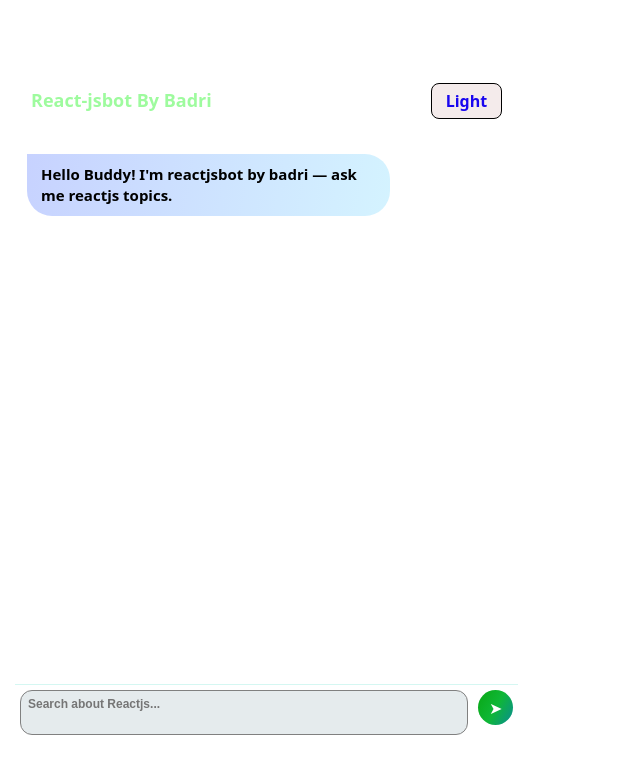
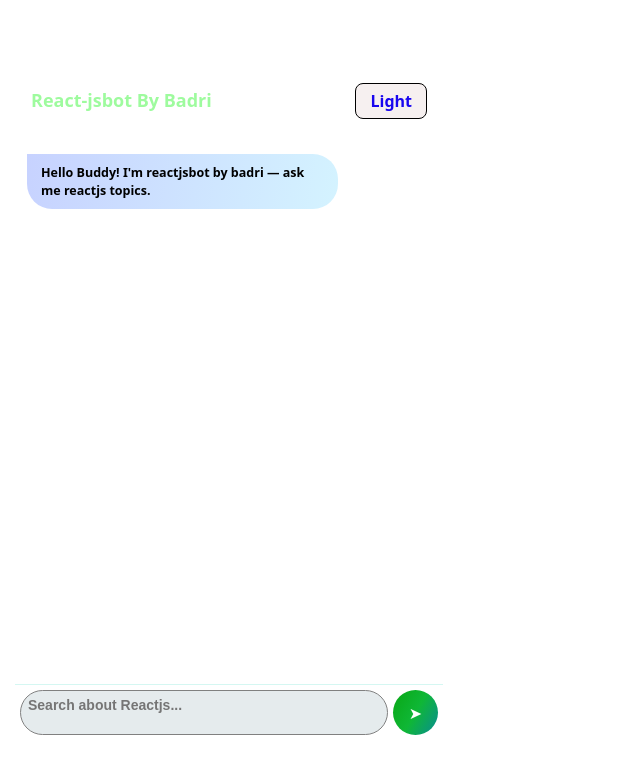
Before and after one commit to badrinathbadri1/reactjs-chatbot-by-badri, a React (Vite) app: page / in a window 1280 px wide. Shown: the top 774 px of the page, without its empty margins (0-640 px from the left). Built offline with nearby package versions, Linux system fonts and the light colour scheme.

Commit message:
UI alignment, layout fix

```diff
--- a/src/PhysicsBotByBadri.css
+++ b/src/PhysicsBotByBadri.css
@@ -61,7 +61,7 @@ body.dark {
   padding: 6px 14px;
   border: none;
   border-radius: 8px;
-  background-color: rgba(244, 235, 235, 1);
+  background-color: rgb(246, 240, 240);
   border:1.2px solid black;
   color:rgb(25, 6, 239);
   font-weight: bold;
@@ -100,6 +100,7 @@ body.dark {
   font-weight:700;
   border-radius: 25px 0px  25px 25px;
   transition:all 0.5s ease-in-out ;
+  font-size: 12.5px;
 }
 
 .message.bot {
@@ -111,6 +112,7 @@ body.dark {
   font-weight:bolder;
   border-radius: 0px 25px  25px 25px;
   transition:all 0.5s ease-in-out ;
+  font-size: 12.5px;
 
 
 
@@ -120,7 +122,7 @@ body.dark {
 /* Input area */
 .input-area {
   display: flex;
-  gap: 10px;
+  gap:5px;
   padding:5px;
   background-color:rgba(0, 0, 0, 0.0);
   border-top: 1px solid rgba(45, 213, 188, 0.2);
@@ -132,9 +134,9 @@ body.dark {
   flex: 1;
   resize: none;
   padding:7px;
-  border-radius:12px;
+  border-radius:25px;
   border: 1px solid #bbb;
-  font-size: 12px;
+  font-size: 14px;
   line-height: 1;
   background-color:rgba(227, 233, 235, 0.9);
   border:1px solid grey;
@@ -146,8 +148,8 @@ body.dark {
 
 .input-area button {
   padding: 0px 10px 0px 10px;
-  height:35px;
-  width:35px;
+  height:45px;
+  width:45px;
   border: none;
   border-radius:100px;
   background: linear-gradient(120deg,#09a714, #0fb736, #098d94);
@@ -158,7 +160,7 @@ body.dark {
 }
 
 .input-area button:hover {
-  background-color: #357ab8;
+  background: linear-gradient(120deg,#079311, #0ca22f, #08888f);
 }
 
 /* Scrollbar neat style */
```
